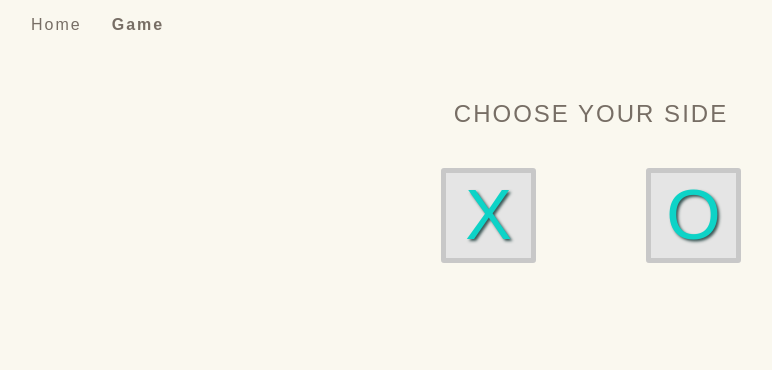
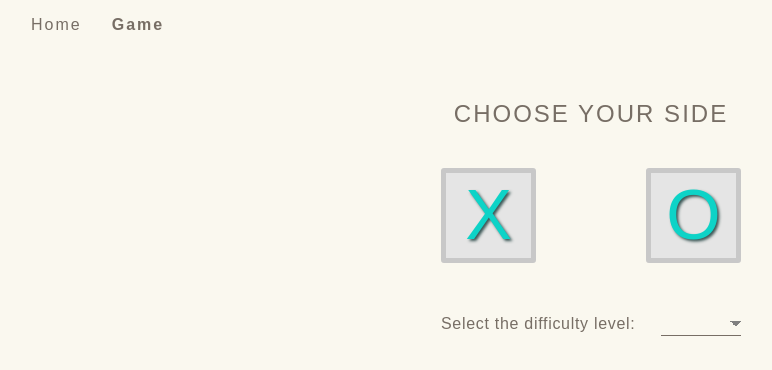
Before and after one commit to JuliaPechenka/XOXO-app, a React app: page /game in a window 1280 px wide. Shown: the whole page, without its empty margins (49-821 px from the left). Built offline with nearby package versions, Linux system fonts and the light colour scheme.

Commit message:
game difficulty component

```diff
--- a/app/components/Game.js
+++ b/app/components/Game.js
@@ -2,6 +2,7 @@ import React from 'react';
 
 import PlayField from './PlayField';
 import Team from './Team';
+import Level from './Level';
 import Popup from './Popup';
 
 export default class Game extends React.Component {
@@ -9,13 +10,25 @@ export default class Game extends React.Component {
         super(props);
         this.state = {
             squares: [0, 1, 2, 3, 4, 5, 6, 7, 8]
-        }
+        };
+
+        this.selectTeam = this.selectTeam.bind(this);
+        this.selectLevel = this.selectLevel.bind(this);
+        this.cleanField = this.cleanField.bind(this);
     }
 
     selectTeam(value) {
         setTimeout(() => {
             this.setState({
                 team: value
+            })
+        }, 500);
+    }
+
+    selectLevel(value) {
+        setTimeout(() => {
+            this.setState({
+                level: value
             })
         }, 500);
     }
@@ -44,7 +57,7 @@ userStep(i) {
                 });
                 return;
             } else {
-            var index = minimax(squares, opponent).index;
+                var index = this.state.level === 'easy' ? random(squares, opponent) : minimax(squares, opponent).index;
                 squares[index] = opponent;
                 round++;
 
@@ -72,6 +85,7 @@ cleanField() {
         round = 0;
         this.setState({
             team: undefined,
+            level: undefined,
             squares: [0, 1, 2, 3, 4, 5, 6, 7, 8],
             showPopup: false
         });
@@ -83,18 +97,22 @@ render() {
         return (
             <div className="container">
                 <div className="team-container">
-                {!this.state.team &&
+                    {(!this.state.team || !this.state.level) &&
                         <div className="title">Choose your side</div>
                     }
-                <div>{!this.state.team &&
+                    <div>
+                        {(!this.state.team || !this.state.level) &&
                             <Team value='O' onClick={this.selectTeam.bind(this)}/>
                         }
-                {!this.state.team &&
+                        {(!this.state.team || !this.state.level) &&
                             <Team value='X' onClick={this.selectTeam.bind(this)}/>
-                }</div>
+                        }
+                    </div>
+                    {(!this.state.team || !this.state.level) &&
+                            <Level onChange={this.selectLevel.bind(this)}/>}
                 </div>
 
-            {this.state.team &&
+                {this.state.team && this.state.level &&
                     <div>
                         <PlayField squares={squares} onClick={i => this.userStep(i)} />
                         <div onClick={this.cleanField.bind(this)} className="reset-button">&#8635;<span>reset</span></div>
@@ -105,7 +123,9 @@ render() {
                     <Popup text={this.state.popupText} restartGame={this.cleanField.bind(this)}/>
                 }
             </div>
+
         );
+
     }
 }
 
@@ -116,6 +136,20 @@ var huPlayer = "X";
 var aiPlayer = "O";
 var iter = 0;
 var round = 0;
+
+function random(reboard, player) {
+    var emptyFields = [];
+    for (var i = 0; i < reboard.length; i++) {
+        if (Number.isInteger(reboard[i])) {
+            emptyFields.push(reboard[i]);
+        }
+    }
+
+    var randomField = emptyFields[Math.floor(Math.random() * emptyFields.length)];
+
+    return reboard.indexOf(randomField);
+}
+
 function minimax(reboard, player) {
     iter++;
     let array = avail(reboard);
--- /dev/null
+++ b/app/components/Level.js
@@ -0,0 +1,38 @@
+import React from 'react';
+
+export default class Level extends React.Component {
+    constructor(props) {
+        super(props);
+
+        this.state = {
+            value: ''
+        };
+
+        this.handleChange = this.handleChange.bind(this);
+    }
+
+    handleChange(event) {
+        event.preventDefault();
+
+        this.setState({
+            value: event.target.value
+        }, function() {
+            this.props.onChange(
+                this.state.value
+            );
+        });
+    }
+
+    render() {
+        return (
+            <div className="level">
+                <label className="header" htmlFor="difficulty">Select the difficulty level: </label>
+                <select className="difficulty-select" name="difficulty" value={this.state.value} onChange={this.handleChange}>
+                    <option value="" disabled></option>
+                    <option value="easy">Easy</option>
+                    <option value="difficult">Difficult</option>
+                </select>
+            </div>
+        )
+    }
+}
--- a/app/components/Team.js
+++ b/app/components/Team.js
@@ -6,12 +6,14 @@ export default class Team extends React.Component {
         this.state = {
             isActive: false
         };
+
+        this.selectTeam = this.selectTeam.bind(this);
     }
 
     selectTeam(team) {
         this.setState({
             isActive: true
-        })
+        });
 
         this.props.onClick(
             this.props.value
@@ -21,7 +23,7 @@ export default class Team extends React.Component {
     render() {
         return (
             <div className="team">
-                <div className={"item " + (this.state.isActive ? 'active' : 'hidden')} onClick={this.selectTeam.bind(this)}>{this.props.value}</div>
+                <div className={"item " + (this.state.isActive ? 'active' : 'hidden')} onClick={this.selectTeam}>{this.props.value}</div>
             </div>
         )
     }
--- a/app/styles/index.css
+++ b/app/styles/index.css
@@ -77,6 +77,63 @@ body {
 }
 .team-container .team .item.active, .team-container .team .item:hover {
     background: #c8c8c8;
+}
+
+.level {
+    padding-top: 50px;
+    letter-spacing: 0.7px;
+}
+.level .header {
+
+}
+.difficulty-select {
+    border: none;
+    border-bottom: 1px solid #776e65;
+    margin-left: 20px;
+    width: 80px;
+    outline: none;
+    color: #776e65;
+    font-size: 16px;
+    line-height: 16px;
+    letter-spacing: 0.7px;
+    padding: 3px 0;
+    background: #faf8ef;
+    transition-duration: 0.3s;
+    -webkit-box-sizing: border-box;
+    -moz-box-sizing: border-box;
+    box-sizing: border-box;
+    -webkit-appearance: none;
+    -moz-appearance: none;
+
+    background-image: linear-gradient(45deg, transparent 50%, gray 50%),
+    linear-gradient(135deg, gray 50%, transparent 50%);
+    background-position: calc(100% - 5px) calc(8px), calc(100% + 1px) calc(8px);
+    background-size: 7px 5px, 6px 5px;
+    background-repeat: no-repeat;
+}
+.difficulty-select:focus {
+    background-image: linear-gradient(45deg, #0dd3c7 50%, transparent 50%),
+    linear-gradient(135deg, transparent 50%, #0dd3c7 50%);
+    background-position: calc(100% + 1px) 8px, calc(100% - 5px) 8px;
+    border-color: #0dd3c7;
+    outline: 0;
+}
+
+.difficulty-select option {
+    padding: 2px 15px;
+}
+.difficulty-select option[selected]{
+    background-color: 206972;
+    color: #ffffff;
+}
+.difficulty-select option[selected]:before {
+    content: '&#10003';
+}
+
+
+select:-moz-focusring {
+    color: transparent;
+    text-shadow: 0 0 0 #000;
 }
 
 .game-container {
```
Lines whose indentation alone changed are shown as unchanged.
